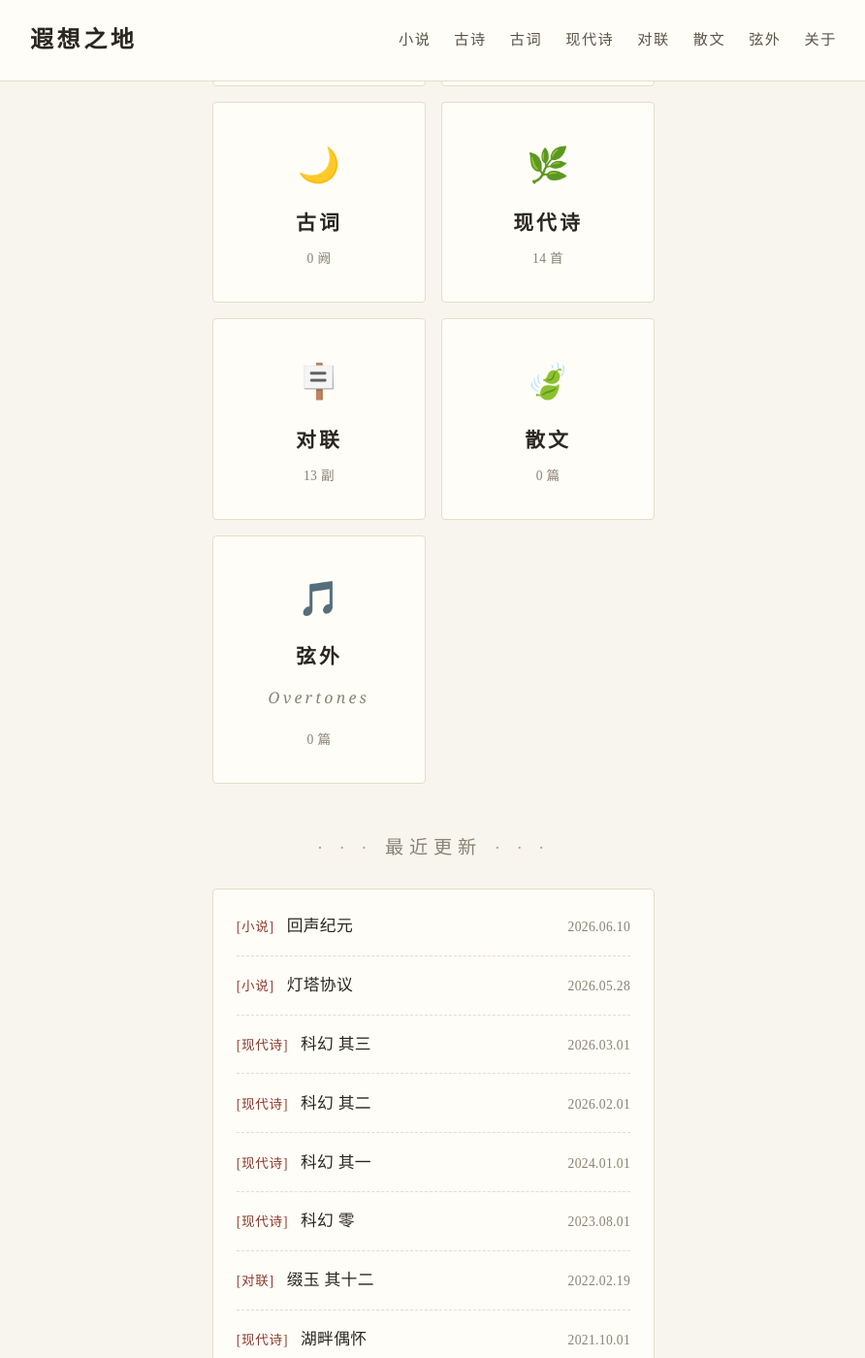
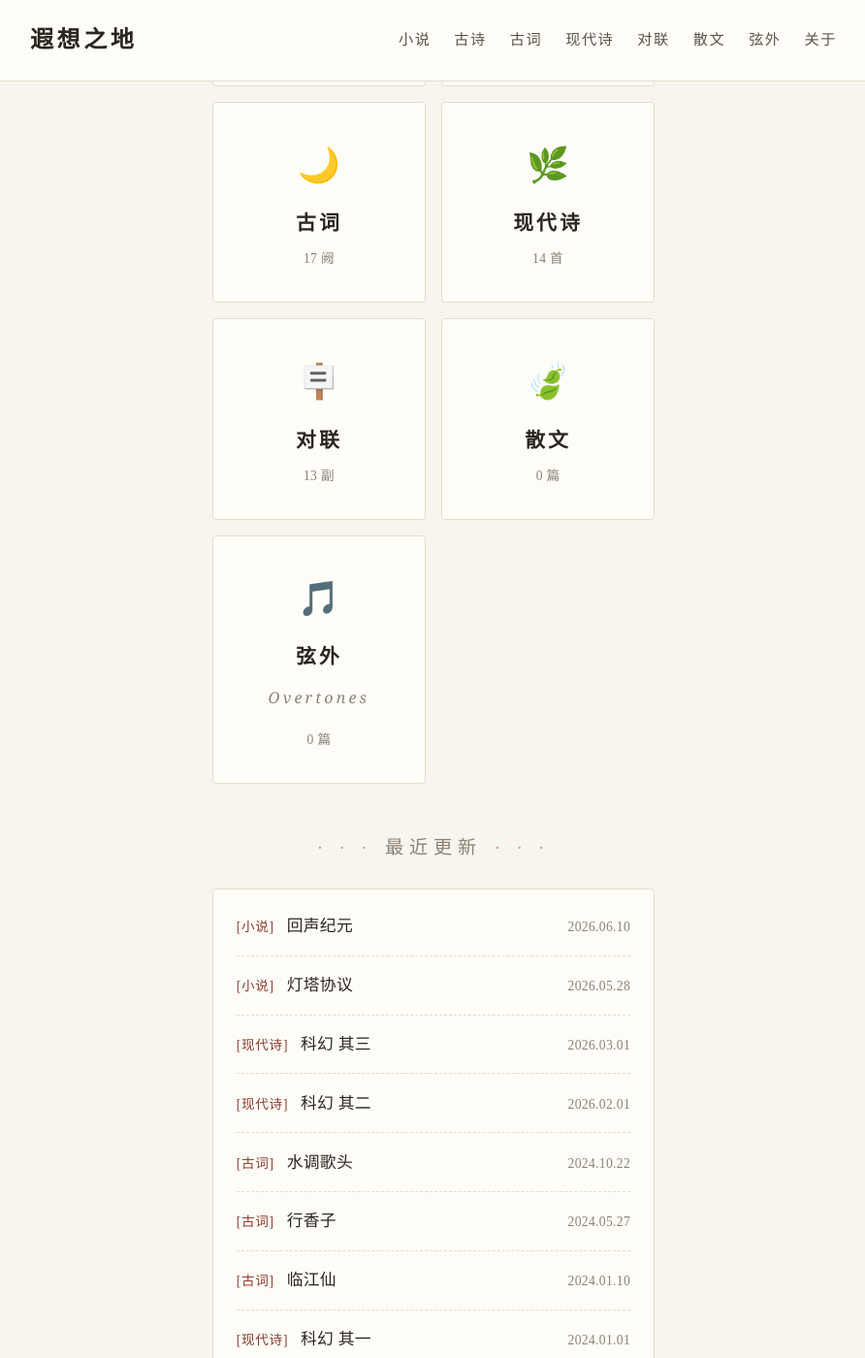
Before and after one commit to zhengxionglee/ReverieLand, a Jekyll site: the page built from index.html, in a window 1280 px wide and 1400 px high, scrolled down 794 px. Shown: the whole window at 97% size, without its empty margins (193-1085 px from the left). Built offline with Jekyll 4.4.1, drawn with Linux system fonts in a browser that asks for light colours; a style sheet for code colours, icons or effects is not loaded; some of the changed text lies outside the part shown.

Commit message:
古词 · 新建 17 首（2022-2024，词牌名+主题，仿现代诗卷轴+印章'词'）
- _layouts/ci.html：古词 layout（genre=古词，return→/guci/）
- _config.yml：guci default layout: ci
- CSS：.ci-work .ci-body 卷轴样式 + 印章'词' + ci-note 注脚小字
- _guci/*.md：17 篇（西江月 2 / 踏莎行 2 / 浣溪沙 1 / 虞美人 1 / 临江仙 5 / 望江南 2 / 西江月 1 / 昭君怨 1 / 凤凰台上忆吹箫 1 / 行香子 1 / 水调歌头 1）
  - 单阕 1 首（望江南 酒局）
  - 带注脚 1 首（昭君怨 京城杂感：'二十一世纪时，古人常用马指代共享单车'）

```diff
--- a/_config.yml
+++ b/_config.yml
@@ -85,7 +85,7 @@
       path: ""
       type: guci
     values:
-      layout: work
+      layout: ci
       genre: 古词
   - scope:
       path: ""
--- a/assets/css/style.css
+++ b/assets/css/style.css
@@ -633,6 +633,104 @@
   margin-top: 1rem;
 }
 
+/* ===== 古词（ci） · 仿现代诗卷轴，印章"词" ===== */
+.ci-work .ci-body {
+  position: relative;
+  margin: 2.5rem auto;
+  max-width: 620px;
+  padding: 2.5rem 1.5rem 2rem;
+  background:
+    radial-gradient(ellipse 80% 100% at center,
+      rgba(255, 253, 247, 0.55) 0%,
+      rgba(245, 233, 200, 0.28) 55%,
+      rgba(248, 245, 238, 0) 100%);
+  border-top: 1px solid var(--accent-soft);
+  border-bottom: 1px solid var(--accent-soft);
+  border-radius: 0;
+  box-shadow:
+    inset 0 0 40px rgba(139, 58, 47, 0.04),
+    0 0 0 1px rgba(232, 218, 188, 0.15);
+}
+
+.ci-work .ci-body p {
+  text-indent: 0;
+  margin-bottom: 0.3rem;
+  text-align: center;
+}
+
+.ci-work .ci-body::after {
+  content: '· · ·';
+  position: absolute;
+  bottom: -0.7rem;
+  left: 50%;
+  transform: translateX(-50%);
+  background: var(--bg);
+  padding: 0 0.8rem;
+  color: var(--accent-soft);
+  font-size: 0.9rem;
+  letter-spacing: 0.4em;
+}
+
+/* 词题 · 红色"词"字印章 */
+.ci-work .work-title {
+  position: relative;
+  display: inline-block;
+}
+
+.ci-work .work-title::after {
+  content: '词';
+  position: absolute;
+  top: -0.2rem;
+  right: -2.4rem;
+  width: 1.7rem;
+  height: 1.7rem;
+  display: flex;
+  align-items: center;
+  justify-content: center;
+  background: var(--accent);
+  color: var(--bg-card);
+  font-size: 0.9rem;
+  font-weight: 600;
+  letter-spacing: 0;
+  border-radius: 2px;
+  font-family: "STKaiti", "KaiTi", "LXGW WenKai", serif;
+  transform: rotate(-4deg);
+  box-shadow: 0 1px 3px rgba(139, 58, 47, 0.25);
+  opacity: 0.88;
+}
+
+/* 词页里 <hr> 上下阕分隔线 · 淡雅 */
+.ci-work .ci-body hr {
+  border: none;
+  width: 30%;
+  margin: 2.8rem auto;
+  height: 1px;
+  background: var(--accent-soft);
+  opacity: 0.6;
+  position: static;
+  color: transparent;
+}
+
+.ci-work .ci-body hr::after {
+  content: none;
+}
+
+.ci-work .ci-body p + hr {
+  margin-top: 1rem;
+}
+
+.ci-work .ci-body hr + p {
+  margin-top: 1rem;
+}
+
+/* 注脚 · 居中小字 */
+.ci-work .ci-body p.ci-note {
+  margin-top: 1.5rem;
+  font-size: 0.85rem;
+  color: var(--ink-faint);
+  font-style: italic;
+}
+
 .work-body .ci-title {
   text-align: center;
   font-size: 1rem;
```
Also changed, not shown: _guci/2022-03-14-chi-ri.md (added, +24 -0 lines), _guci/2022-10-22-yue-gui.md (added, +24 -0 lines), _guci/2023-03-06-huai-mei-hua.md (added, +20 -0 lines), _guci/2023-03-10-song-gu-ren.md (added, +24 -0 lines), _guci/2023-03-11-gu-gong.md (added, +28 -0 lines), _guci/2023-03-11-jiu-ju.md (added, +14 -0 lines), _guci/2023-04-06-qian-dao-hu.md (added, +24 -0 lines), _guci/2023-05-03-hong-lou-meng.md (added, +24 -0 lines), _guci/2023-05-07-jing-cheng.md (added, +26 -0 lines), _guci/2023-06-26-bi-ye.md (added, +28 -0 lines), _guci/2023-07-29-lu-shan.md (added, +28 -0 lines), _guci/2023-08-16-du-ju.md (added, +24 -0 lines), _guci/2023-09-07-qing-hua-yuan.md (added, +40 -0 lines), _guci/2023-12-11-qing-dao.md (added, +28 -0 lines), 4 more files.
